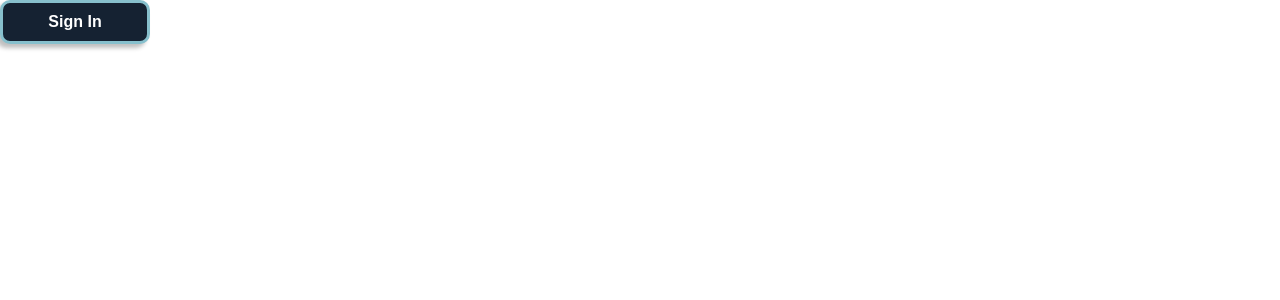
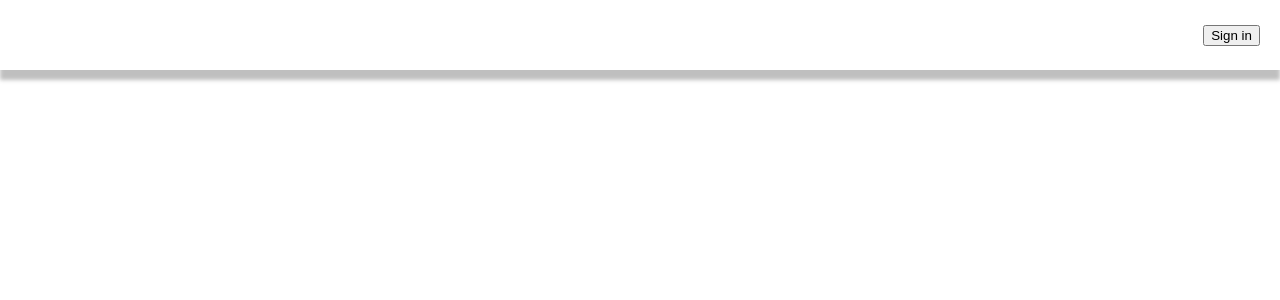
Before and after one commit to CFraissinet/frontend_Allwithin, a Next.js app: page / in a window 1280 px wide. Shown: the top 300 px of the page. Built offline with nearby package versions, Linux system fonts and the light colour scheme.

Commit message:
adding navbar componenent and logo

```diff
--- /dev/null
+++ b/components/NavBar.js
@@ -0,0 +1,21 @@
+import styles from "../styles/NavBar.module.css";
+import Link from "next/link";
+
+function NavBar() {
+  return (
+    <div className={styles.headerContainer}>
+      {/* LOGO */}
+      <div className={styles.button}>
+        <Link href="/">
+          <img src="logo.png" alt="Logo" className={styles.logo} />
+        </Link>
+      </div>
+      {/* BUTTON */}
+      <Link href="/signIn">
+        <button className={styles.signInbutton}>Sign in</button>
+      </Link>
+    </div>
+  );
+}
+
+export default NavBar;
--- a/pages/index.js
+++ b/pages/index.js
@@ -2,10 +2,10 @@ import SignIn from "../components/SignIn";
 import Home from "../components/Home";
 import Lobby from "../components/Lobby";
 import CreateProject from "../components/CreateProject";
-import Join from "../components/Join";
+import NavBar from "../components/NavBar";
 
 function Index() {
-  return <Join />;
+  return <NavBar />;
 }
 
 export default Index;
```
Also changed, not shown: public/logo.png.
